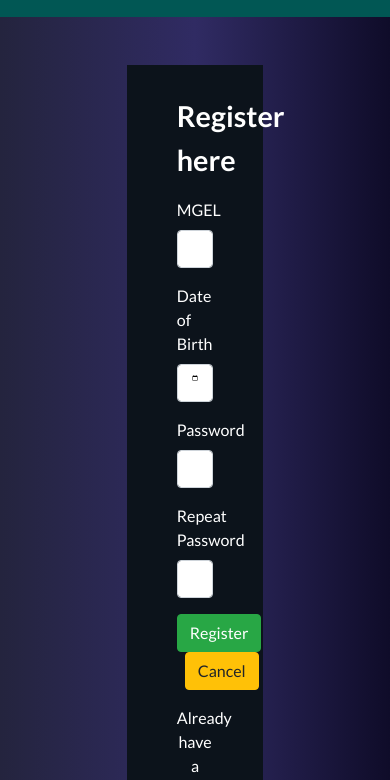
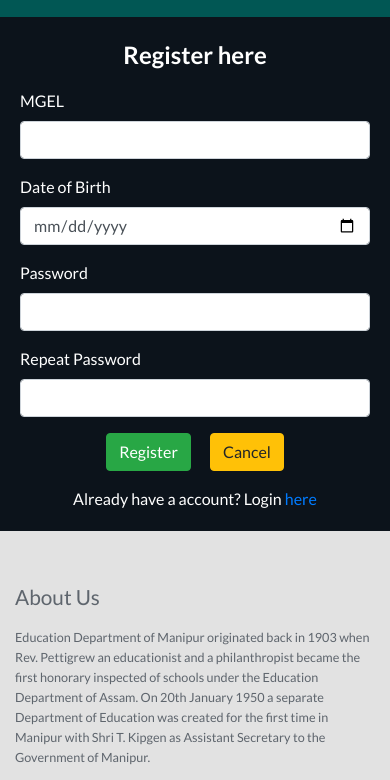
Before and after one commit to chetanhaobijam/educations, a plain HTML site: page register.html in a window 390 px wide. Shown: the part 49-829 px from the top of the page. Drawn offline with nearby package versions, Linux system fonts and the light colour scheme.

Commit message:
Updated for Mobile version

```diff
--- a/assets/css/styles.css
+++ b/assets/css/styles.css
@@ -293,10 +293,21 @@ footer a:hover {
 /* Register Page */
 .register {
   background-color: rgb(12, 19, 27);
-  padding: 30px 50px;
-  width: 35%;
+  padding: 20px;
+  width: 100%;
 }
+
 .register-title {
-  font-size: 1.8rem;
+  font-size: 1.5rem;
   font-weight: 700;
 }
+
+@media screen and (min-width: 576px) {
+  .register {
+    padding: 30px 50px;
+    width: 35%;
+  }
+  .register-title {
+    font-size: 1.8rem;
+  }
+}
--- a/register.html
+++ b/register.html
@@ -26,7 +26,7 @@
 
   <!-- Main Content -->
   <main class="register-main">
-    <div class="register my-5">
+    <div class="register my-sm-5">
       <form action="#">
         <div class="form-title register-title text-center mb-3">Register here</div>
         <div class="form-group">
```
